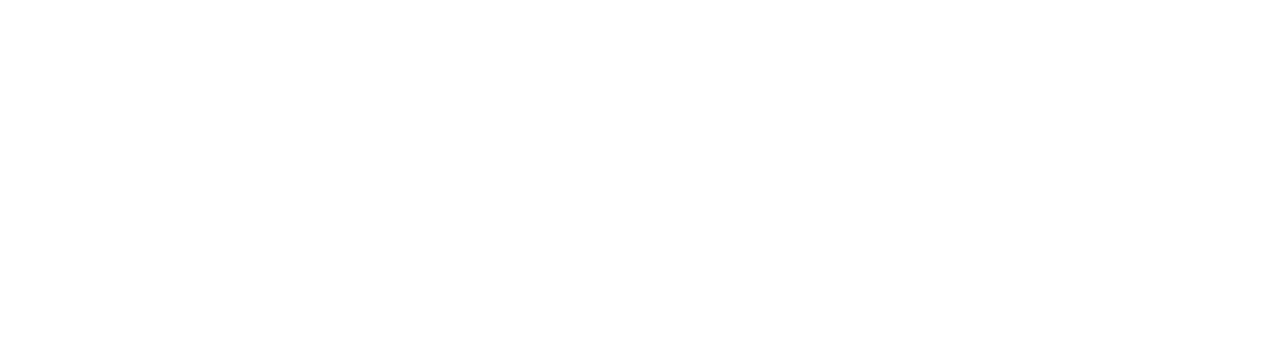
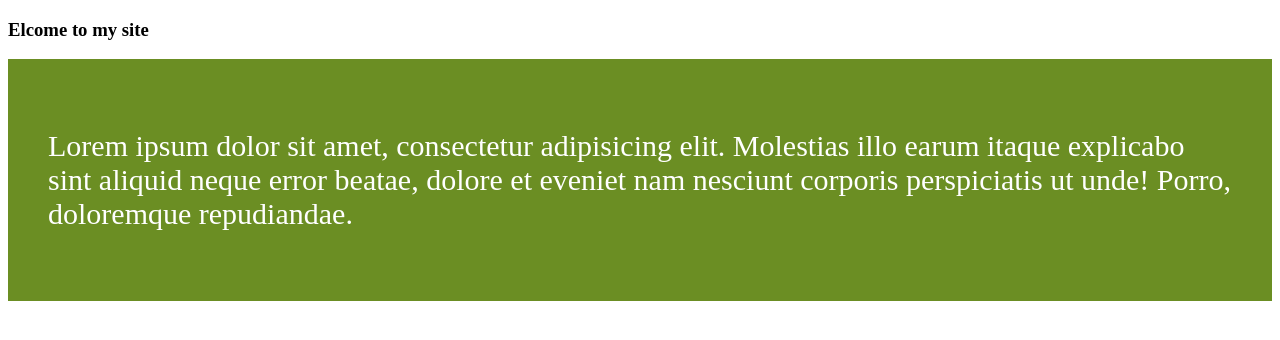
Before and after one commit to sakil78-ai/my-second-github-repo, a plain HTML site: page index.html in a window 1280 px wide. Drawn offline with Linux system fonts and the light colour scheme.

Commit message:
first site

```diff
--- a/index.html
+++ b/index.html
@@ -3,9 +3,20 @@
 <head>
     <meta charset="UTF-8">
     <meta name="viewport" content="width=device-width, initial-scale=1.0">
-    <title>github source</title>
+    <title>first web site</title>
+    <link rel="stylesheet" href="styles.css/style.css">
 </head>
 <body>
+    <h3>Elcome to my site</h3>
+    <div>
+        <p>
+            Lorem ipsum dolor sit amet, consectetur adipisicing elit.
+            Molestias illo earum itaque explicabo sint aliquid neque
+            error beatae, dolore et
+            eveniet nam nesciunt corporis perspiciatis ut unde! Porro,
+            doloremque repudiandae.
+        </p>
+    </div>
 
 </body>
 </html>
--- /dev/null
+++ b/styles.css/style.css
@@ -0,0 +1,6 @@
+div{
+    background-color: olivedrab;
+    color: white;
+    font-size: 30px;
+    padding: 40px;
+}
```
Also changed, not shown: style.css (added).
